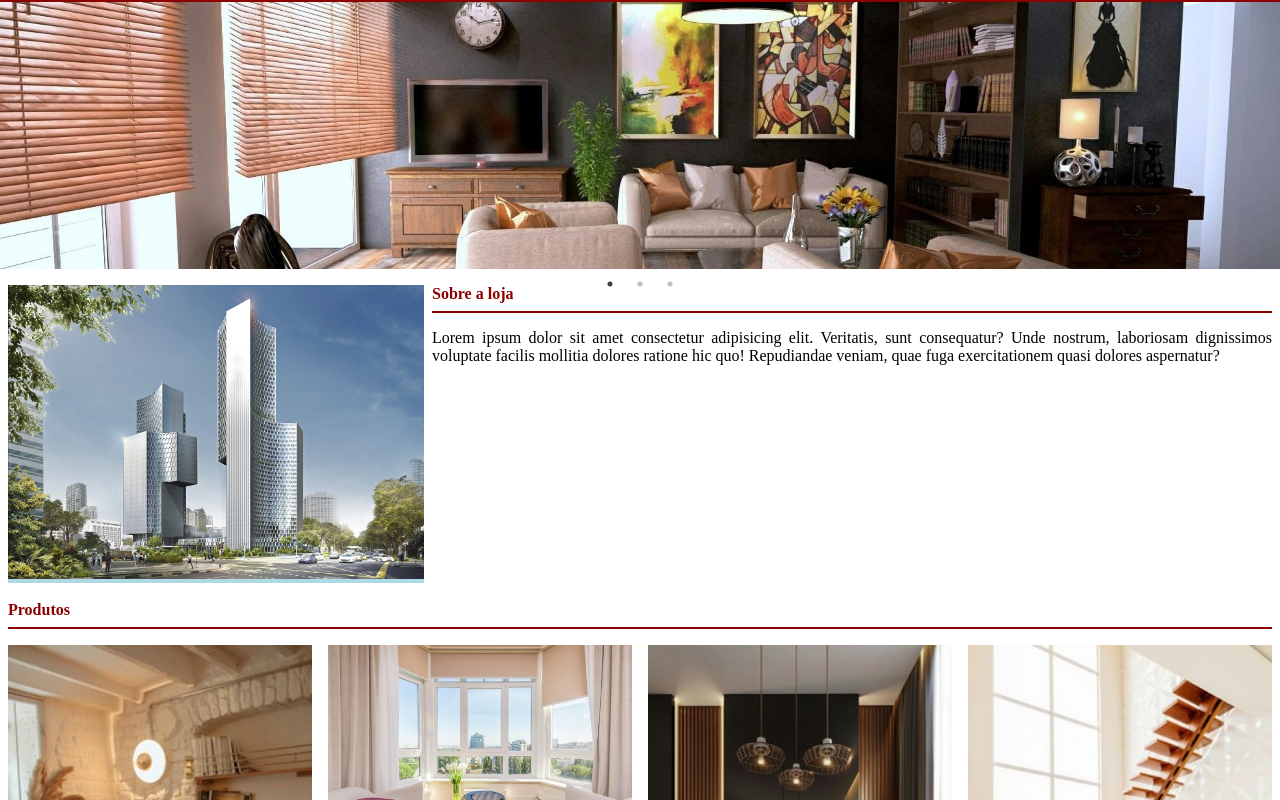
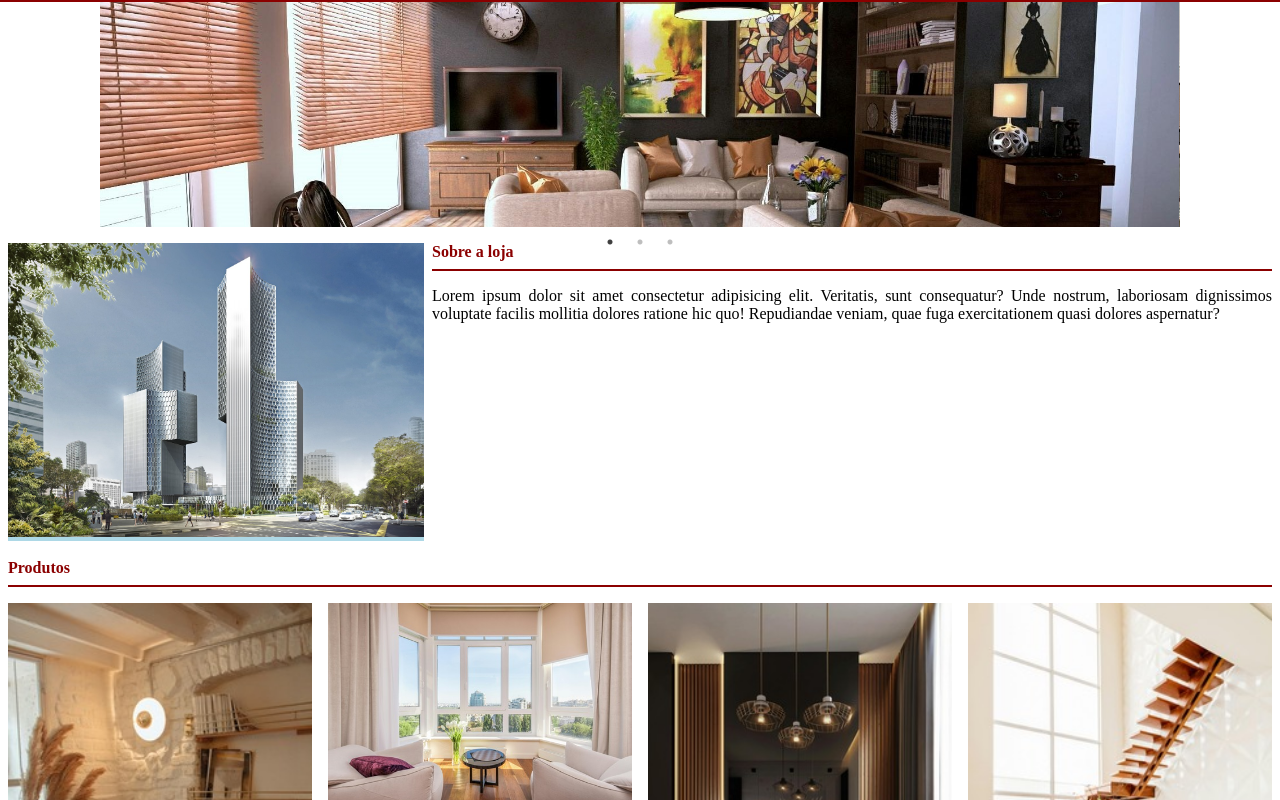
Before and after one commit to goorilas/lojaArquitetura, a plain HTML site: page index.html in a window 1280 px wide. Shown: the part 74-874 px from the top of the page. Drawn offline with nearby package versions, Linux system fonts and the light colour scheme.

Commit message:
segunda tentativa

```diff
--- a/index.html
+++ b/index.html
@@ -67,5 +67,17 @@
     <script type="text/javascript" src="https://code.jquery.com/jquery-migrate-1.2.1.min.js"></script>
     <script type="text/javascript" src="http://cdn.jsdelivr.net/npm/slick-carousel@1.8.1/slick/slick.min.js"></script>
     <script src="./main.js"></script>
+    <script>
+        // Inicializa o carrossel
+        $(document).ready(function(){
+            $('#carousel-imagens').slick({
+                dots: true,
+                infinite: true,
+                speed: 300,
+                slidesToShow: 1,
+                adaptiveHeight: true
+            });
+        });
+    </script>
 </body>
 </html>
--- a/main.css
+++ b/main.css
@@ -40,7 +40,7 @@
 }
 
 #carousel-imagens {
-    width: 100%; /* Defina a largura do carrossel conforme necessário */
+    width: 84.3%; /* Defina a largura do carrossel conforme necessário */
     margin: 0 auto; /* Centraliza o carrossel horizontalmente */
 }
 
```
